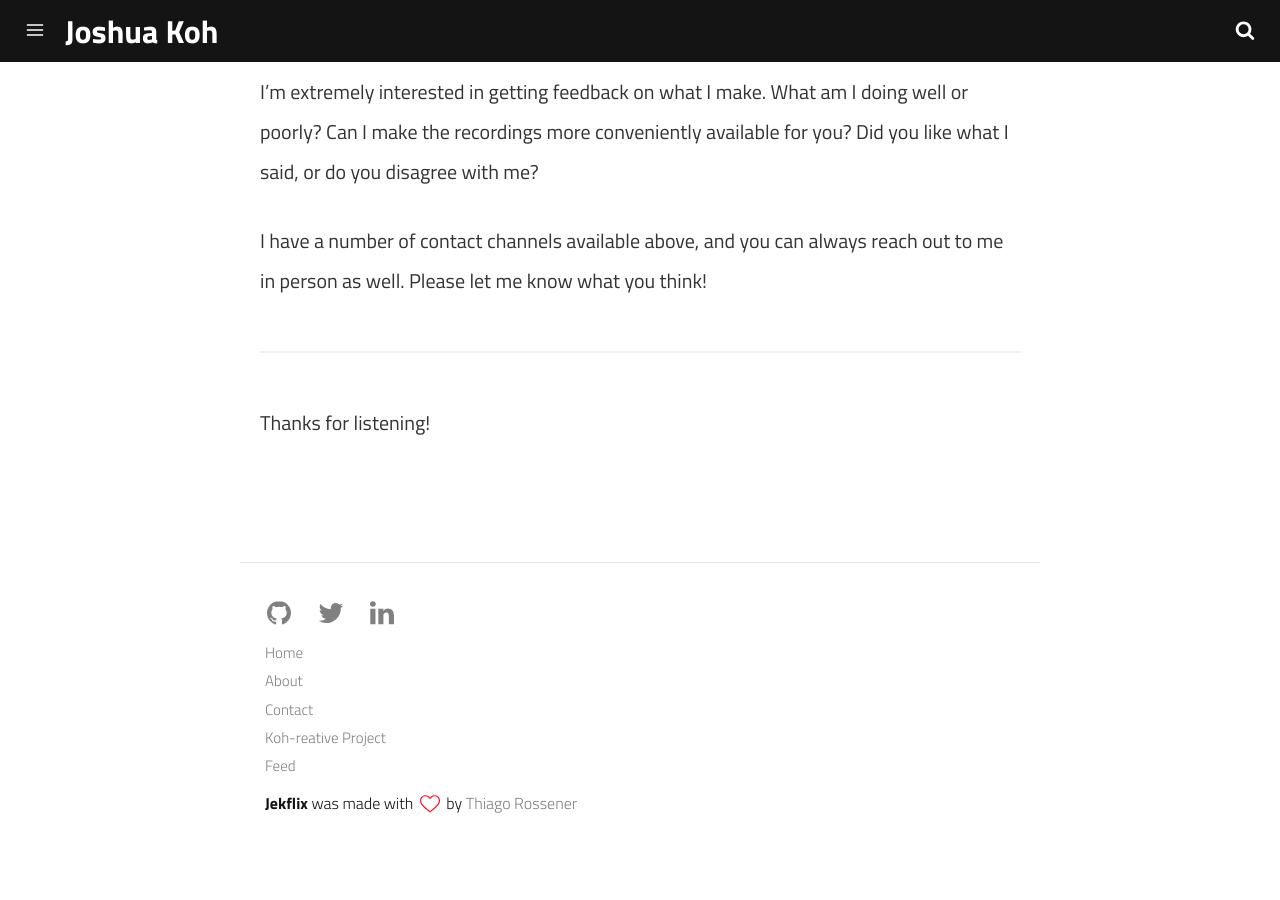
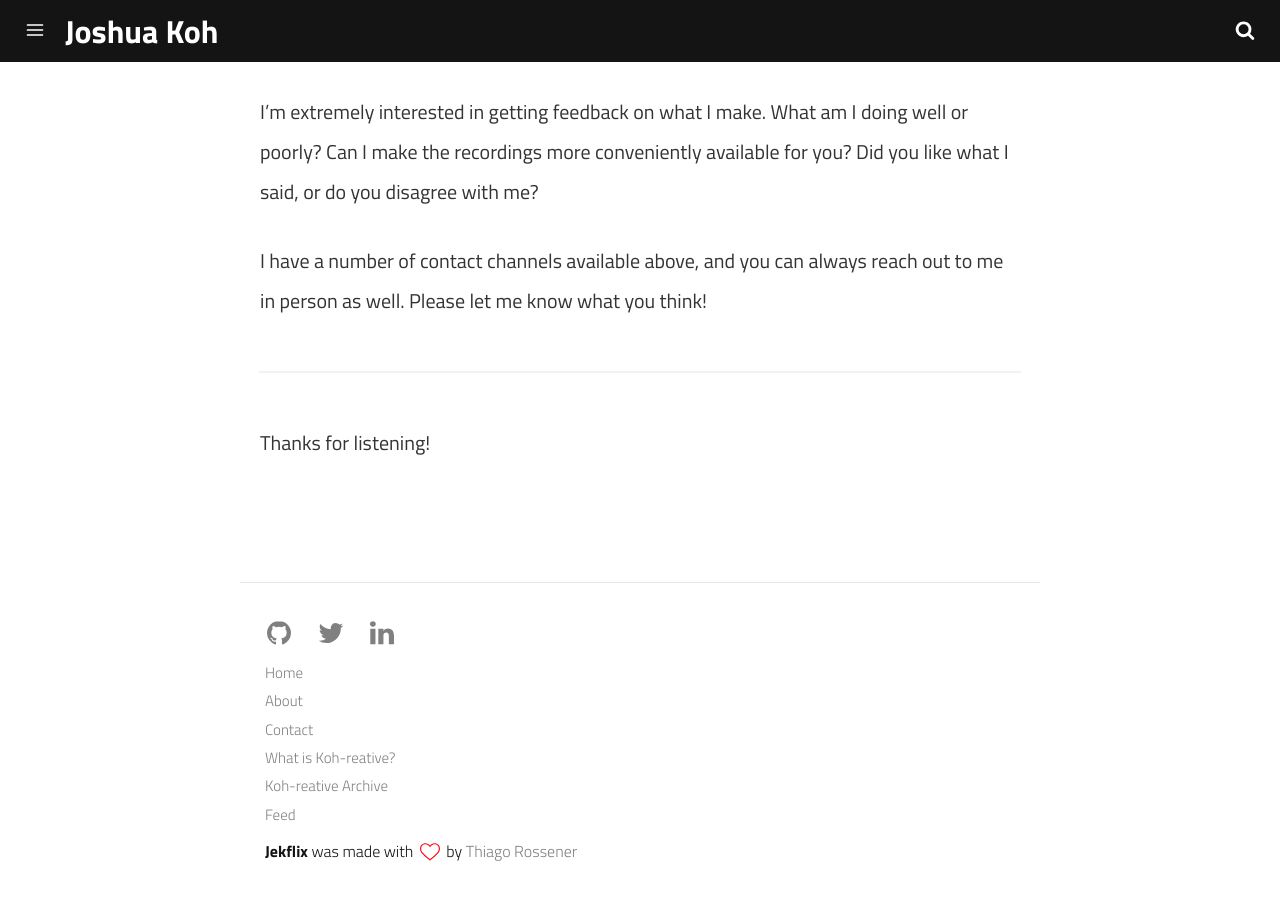
Before and after one commit to JoshuaKoh/JoshuaKoh.github.io, a Jekyll site: the page built from kohreative.md, in a window 1280 px wide and 900 px high, scrolled down 1367 px. Built offline with Jekyll 4.4.1, drawn with Linux system fonts in a browser that asks for light colours; before the commit the page ends 2219 px from its top, so only the background shows below that.

Commit message:
Update Koh-reative pages

```diff
--- a/_config.yml
+++ b/_config.yml
@@ -35,8 +35,10 @@ links:
     url: /about/
   - title: Contact
     url: /contact/
-  - title: Koh-reative Project
+  - title: What is Koh-reative?
     url: /koh-reative/
+  - title: Koh-reative Archive
+    url: /koh-reative/archive/
 
 # Exclude my node related stuff
 exclude: ['package.json', 'src', 'node_modules']
--- a/kohreative.md
+++ b/kohreative.md
@@ -5,7 +5,7 @@ description: An overview of the Koh-reative Project.
 permalink: /koh-reative/
 ---
 
-<a href="http://blog.joshuakoh.me/koh-reative/archive"><button type="button">Go to the episode archive</button></a>
+<a href="http://blog.joshuakoh.me/koh-reative/archive"><button class="button button-blue">Go to the episode archive</button></a>
 
 
 ## About Koh-reative
```
